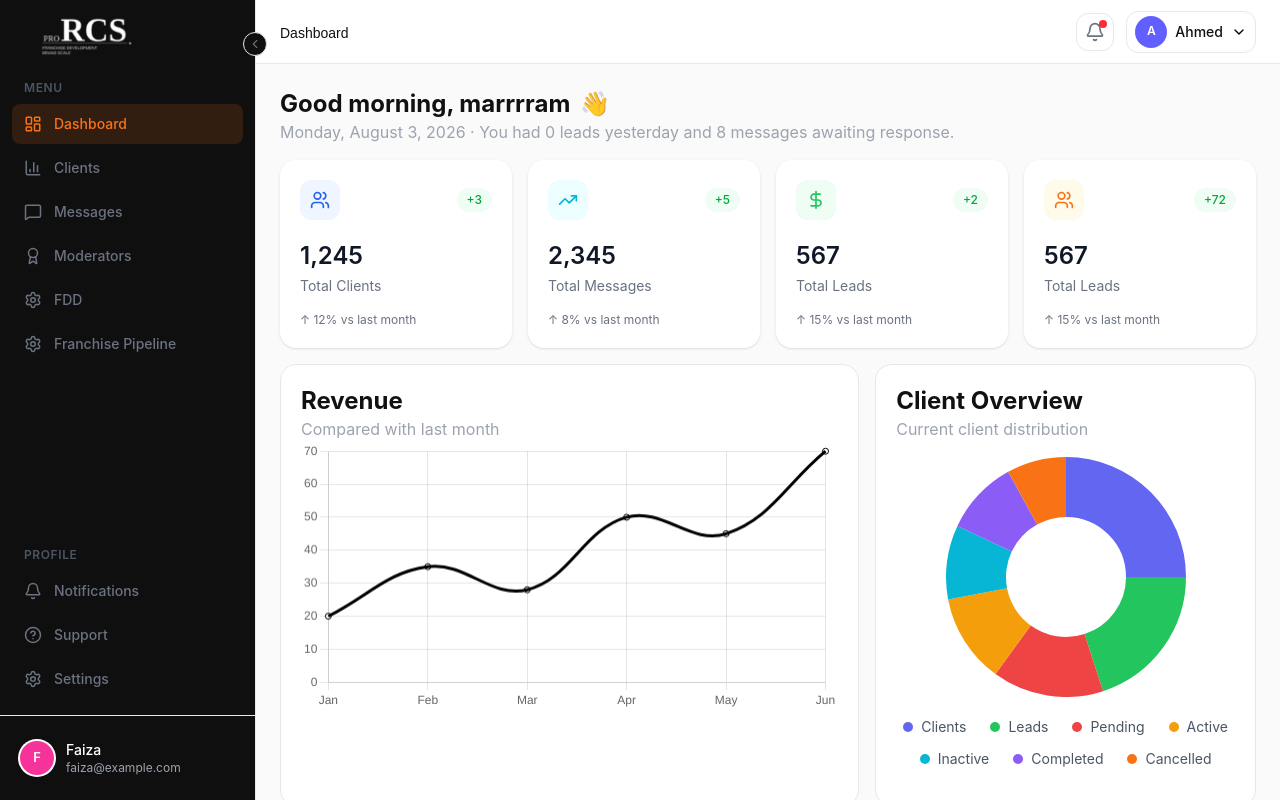
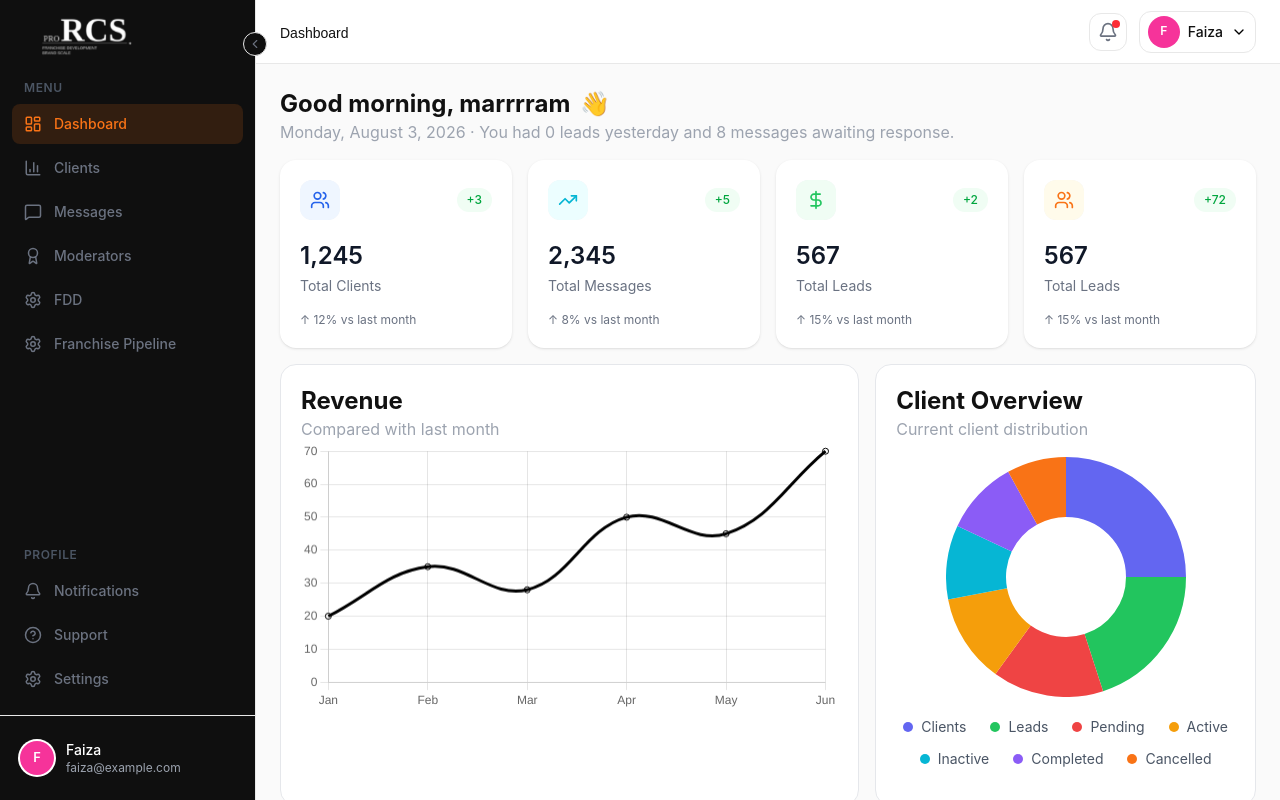
Before and after one commit to hamza-nafasat/rcs-frontend, a React (Vite) app: page /dashboard in a window 1280 px wide. Built offline with nearby package versions, Linux system fonts and the light colour scheme.

Commit message:
Header navigation added and icons sizes reduced

```diff
--- a/src/components/layouts/Header.jsx
+++ b/src/components/layouts/Header.jsx
@@ -1,21 +1,24 @@
 import { Menu, Bell } from "lucide-react";
 import UserMenu from "../shared/UserMenu";
 import Breadcrumb from "../shared/Breadcrumb";
+import { useNavigate } from "react-router-dom";
+import Button from "../shared/Button";
 
 const Header = ({ onMenuClick, hasNotifications = true }) => {
+  const navigate = useNavigate();
   return (
     <header
       className="sticky top-0 z-20 flex h-16 items-center gap-4 border-b bg-white px-4 lg:px-6"
       style={{ borderColor: "var(--color-border)" }}
     >
-      <button
-        type="button"
+      <Button
+        type="icon"
         onClick={onMenuClick}
         className="text-secondary lg:hidden"
         aria-label="Open sidebar"
       >
         <Menu size={22} />
-      </button>
+      </Button>
 
       <div className="min-w-0">
         <div className="mt-0.5 card-heading hidden sm:block">
@@ -25,21 +28,22 @@ const Header = ({ onMenuClick, hasNotifications = true }) => {
 
       <div className="ml-auto flex items-center gap-3">
         {/* Notifications */}
-        <button
-          type="button"
-          className="relative cursor-pointer rounded-xl border border-[#E8E8E8] p-2 text-secondary hover:bg-gray-50"
+        <Button
+          type="icon"
+          className="relative rounded-xl border border-[#E8E8E8] p-2! text-secondary hover:bg-gray-50"
           aria-label="Notifications"
           title="Notifications"
+          onClick={() => navigate("/dashboard/notifications")}
         >
           <Bell size={20} />
 
           {hasNotifications && (
             <span className="absolute right-1.5 top-1.5 h-2 w-2 rounded-full bg-red-500" />
           )}
-        </button>
+        </Button>
 
         {/* User Menu */}
-        <UserMenu name="Ahmed" />
+        <UserMenu name="Faiza" />
       </div>
     </header>
   );
--- a/src/components/shared/UserMenu.jsx
+++ b/src/components/shared/UserMenu.jsx
@@ -1,18 +1,20 @@
+import { useNavigate } from "react-router-dom";
 import Dropdown from "./Dropdown";
 import Avatar from "./Avatar";
 import { ChevronDown, LogOut, UserRound } from "lucide-react";
 
 const UserMenu = ({ name }) => {
+  const navigate = useNavigate();
   const options = [
     {
       label: "Sign out",
-      icon: <LogOut />,
-      onClick: () => console.log("Sign out clicked"),
+      icon: <LogOut size={16} />,
+      onClick: () => navigate("/signin"),
     },
     {
       label: "My Profile",
-      icon: <UserRound />,
-      onClick: () => console.log("My Profile clicked"),
+      icon: <UserRound size={16} />,
+      onClick: () => navigate("/dashboard/settings"),
     },
   ];
   return (
```
